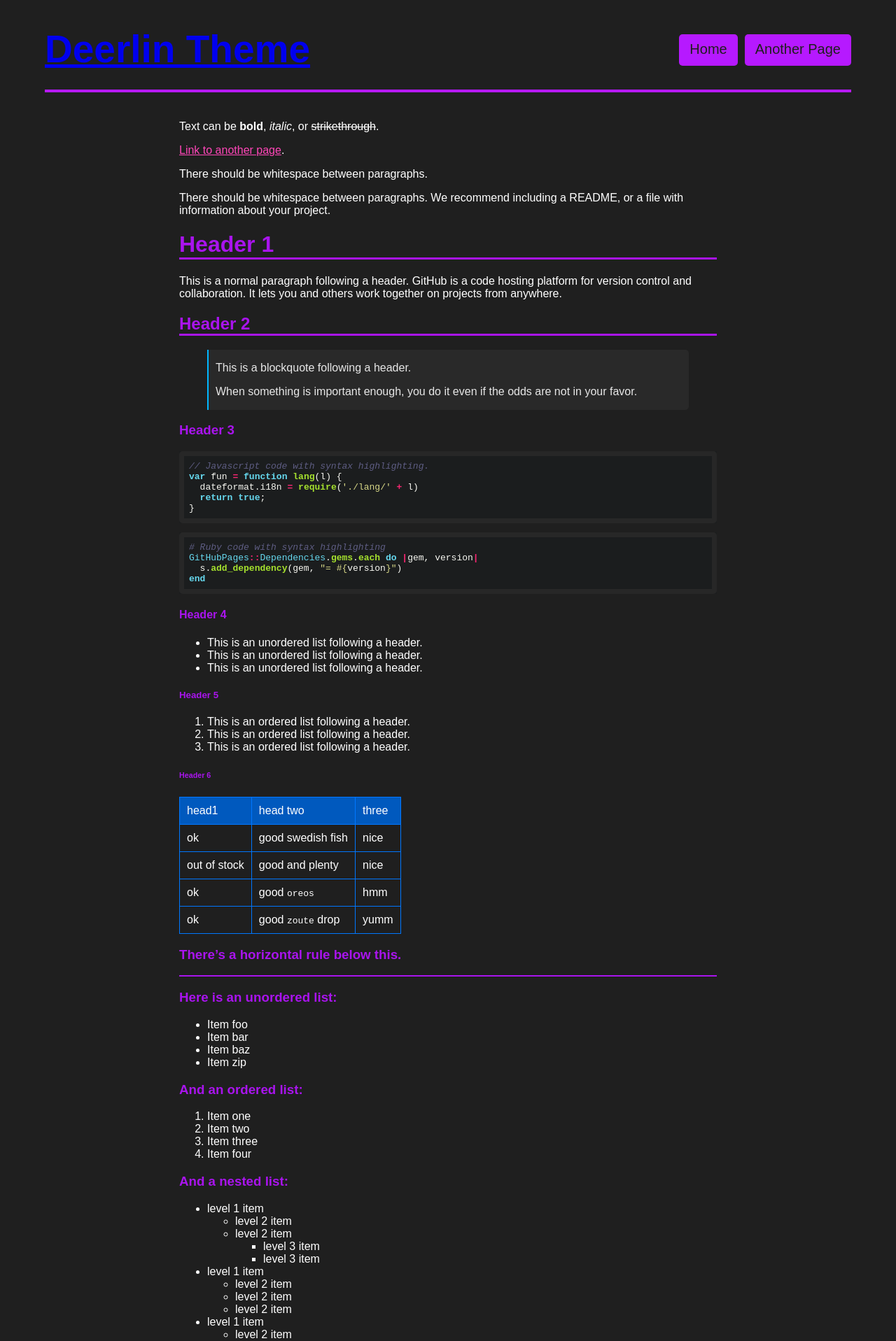
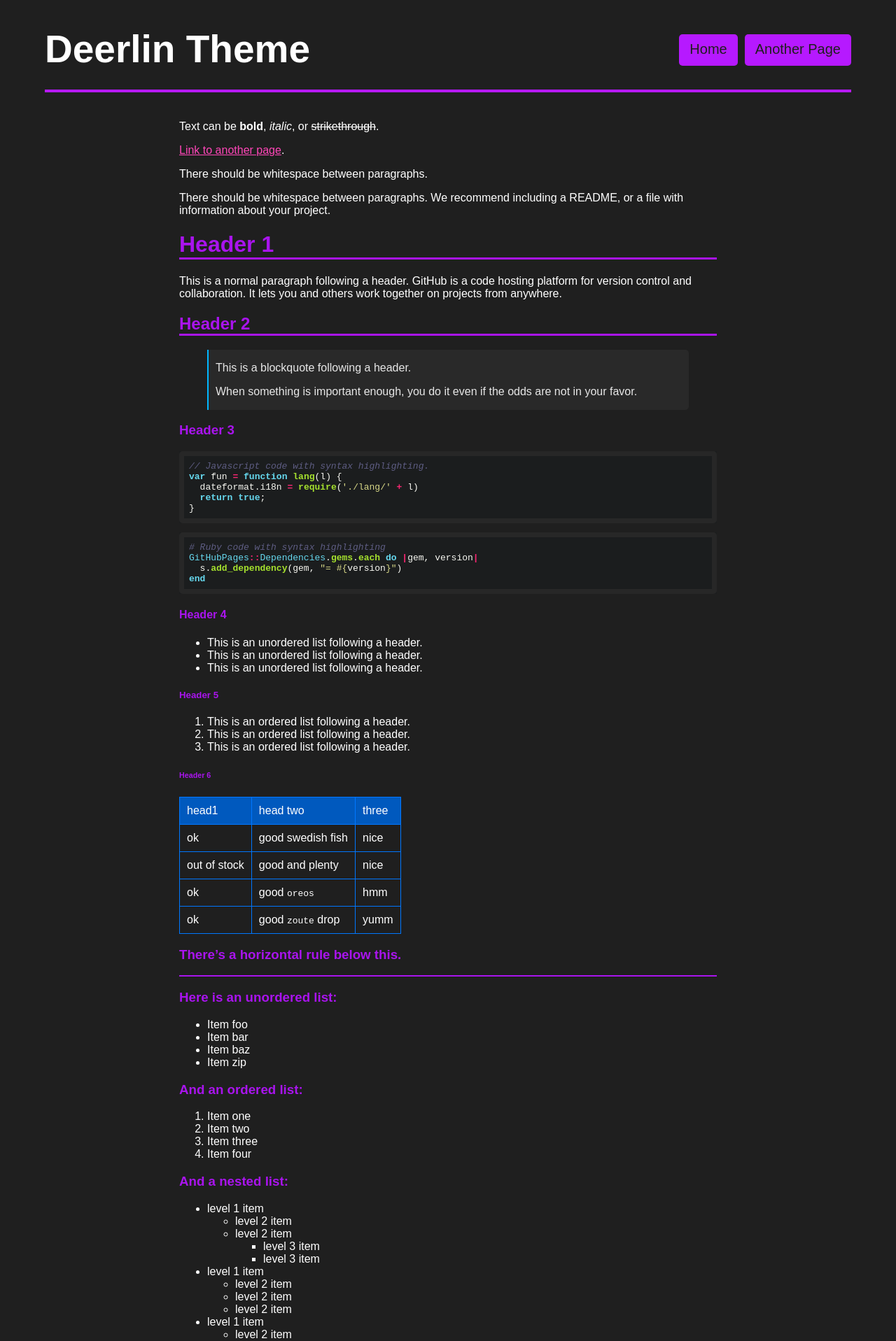
Before and after one commit to nashiradeer/deerlin-for-jekyll, a Jekyll site: the page built from index.md, in a window 1280 px wide. Shown: the top 1917 px of the page at 70% size. Built offline with Jekyll 4.4.1, drawn with Linux system fonts in a browser that asks for light colours.

Commit message:
Website title is a URL now

```diff
--- a/_sass/deerlin-common.scss
+++ b/_sass/deerlin-common.scss
@@ -85,6 +85,8 @@ td {
 header a.website-title {
     font-weight: bolder;
     white-space: nowrap;
+    text-decoration: none;
+    color: var(--font-color);
 }
 
 #navbar {
```
